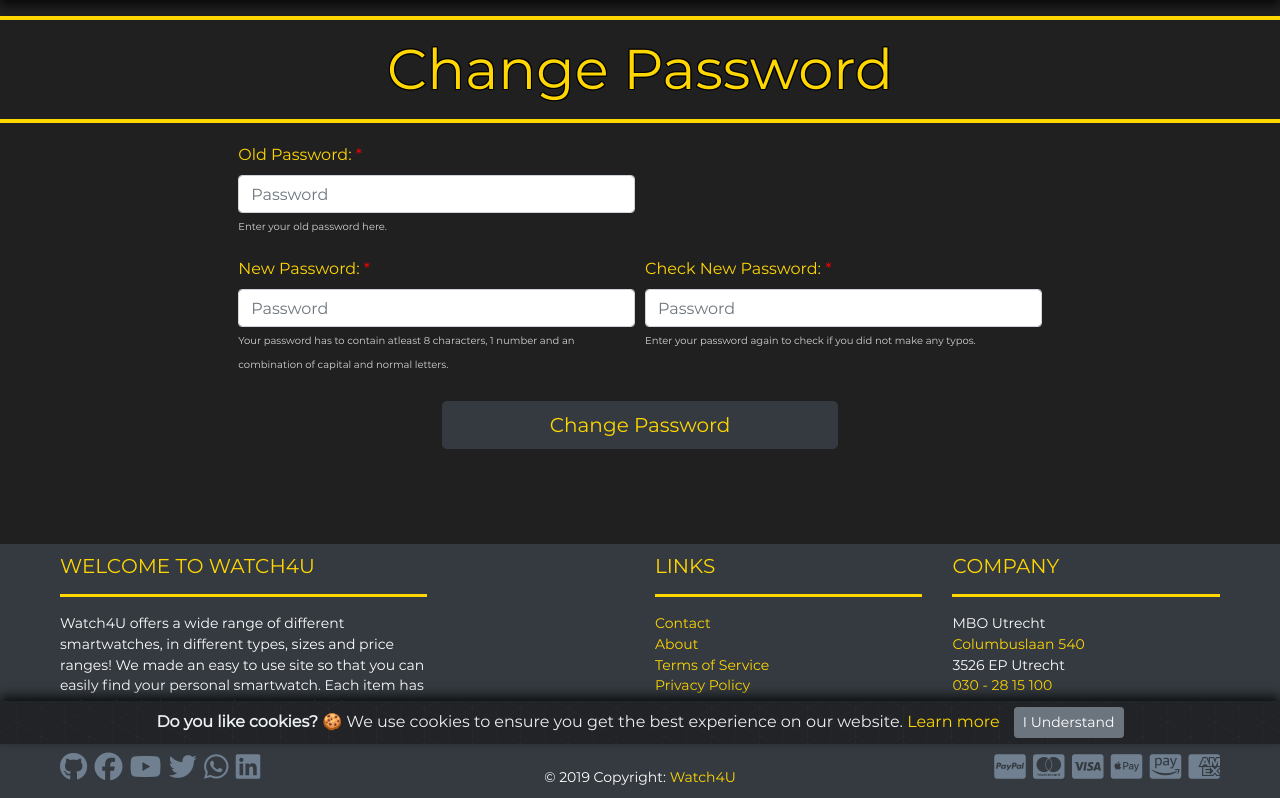
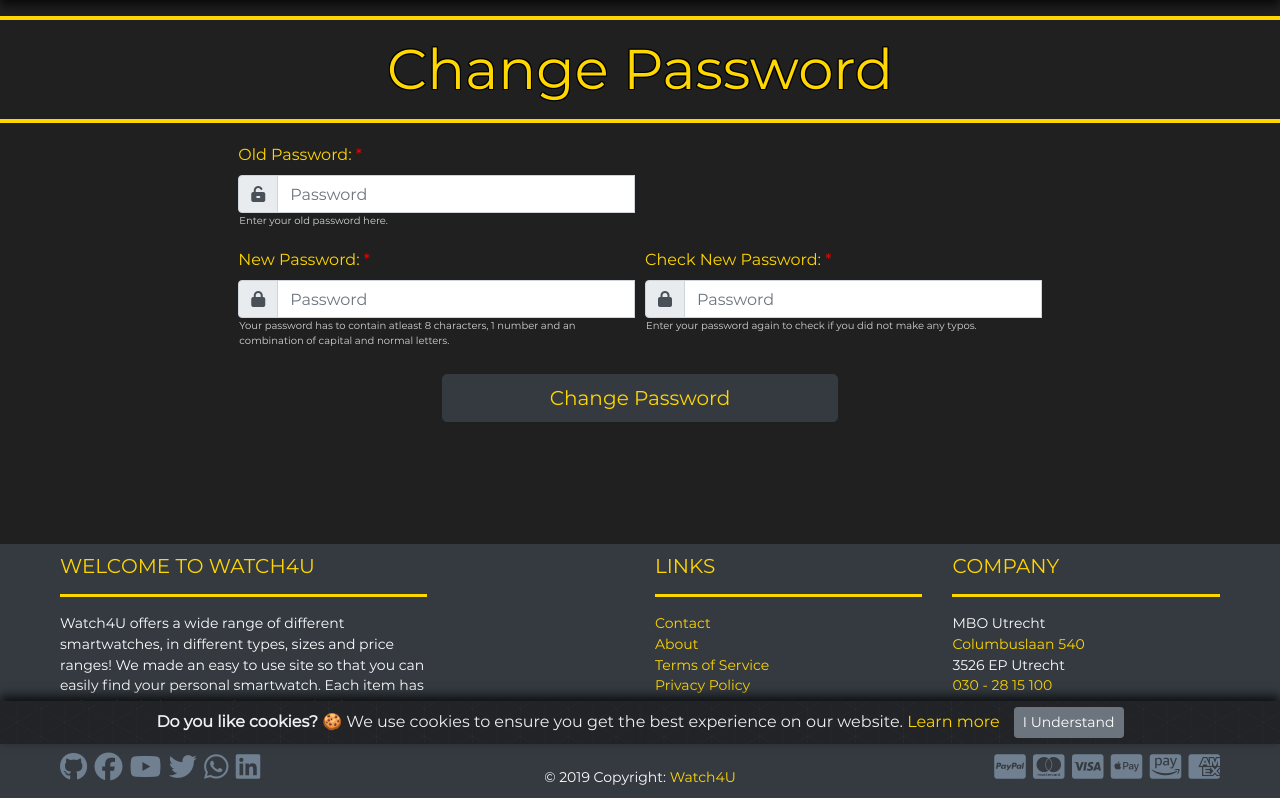
Before and after one commit to IJuanTM/watch4u, a PHP site: page /index.php?content=change_password in a window 1280 px wide. Shown: the part 56-854 px from the top of the page. Run offline with PHP 8.4, Linux system fonts and the light colour scheme; some libraries are stand-ins or nearby versions.

Commit message:
icons fom password

```diff
--- a/pages/change_password.php
+++ b/pages/change_password.php
@@ -6,16 +6,23 @@
 <form class="change_password-form container-fluid" name="change_password-form" action="./script/change_password.php" method="POST">
 
     <div class="row">
-        <div class="col-2"></div>
+        <div class="col-2">
+            <span style="display:none;"><input type="number" class="form-control" name="iduser" placeholder="IDuser" value="<?php echo $iduser; ?>" /></span>
+        </div>
         <div class="col-8">
 
             <!-- Old password row -->
             <div class="form-row">
 
-                <div class="form-group col-md-6">
+                <div class="form-group col-6">
                     <label class="form-text" for="inputPassword">Old Password: <span class="required">*</span></label>
-                    <input type="password" class="form-control" name="Password" placeholder="Password">
-                    <span class="form-detail">Enter your old password here.</span>
+					<div class="input-group">
+						<div class="input-group-prepend">
+							<span class="input-group-text" id="inputGroupPrepend"><i class="fas fa-unlock-alt"></i></span>
+						</div>
+                        <input type="password" class="form-control" name="password" placeholder="Password" />
+                        <small class="col-12 form-detail" style="margin-left:-14px !important;">Enter your old password here.</small>
+                    </div>
                 </div>
 
             </div>
@@ -23,16 +30,26 @@
             <!-- New password row -->
             <div class="form-row">
 
-                <div class="form-group col-md-6">
+                <div class="form-group col-6">
                     <label class="form-text" for="inputPassword">New Password: <span class="required">*</span></label>
-                    <input type="password" class="form-control" name="Password1" placeholder="Password">
-                    <span class="form-detail">Your password has to contain atleast 8 characters, 1 number and an combination of capital and normal letters.</span>
+					<div class="input-group">
+						<div class="input-group-prepend">
+							<span class="input-group-text" id="inputGroupPrepend"><i class="fas fa-lock"></i></span>
+						</div>
+                        <input type="password" class="form-control" name="password1" placeholder="Password" />
+                        <small class="col-12 form-detail" style="margin-left:-14px !important;">Your password has to contain atleast 8 characters, 1 number and an combination of capital and normal letters.</small>
+                    </div>
                 </div>
 
-                <div class="form-group col-md-6">
+                <div class="form-group col-6">
                     <label class="form-text" for="inputCheckPassword">Check New Password: <span class="required">*</span></label>
-                    <input type="password" class="form-control" name="password2" placeholder="Password">
-                    <span class="form-detail">Enter your password again to check if you did not make any typos.</span>
+					<div class="input-group">
+						<div class="input-group-prepend">
+							<span class="input-group-text" id="inputGroupPrepend"><i class="fas fa-lock"></i></span>
+						</div>
+                        <input type="password" class="form-control" name="password2" placeholder="Password" />
+                        <small class="col-12 form-detail" style="margin-left:-14px !important;">Enter your password again to check if you did not make any typos.</small>
+                    </div>
                 </div>
 
             </div>
--- a/pages/edit_account.php
+++ b/pages/edit_account.php
@@ -16,7 +16,7 @@
 			<!-- Name row -->
 			<div class="form-row">
 
-				<div class="form-group col-5">
+				<div class="form-group col-4">
 					<label class="form-text" for="inputFirstname">Firstname:</label>
 					<div class="input-group">
 						<div class="input-group-prepend">
@@ -26,7 +26,7 @@
 					</div>
 				</div>
 
-				<div class="form-group col-2">
+				<div class="form-group col-3">
 					<label class="form-text" for="inputInfix">Infix:</label>
 					<input type="text" class="form-control" id="inputInfix" name="infix" placeholder="Infix" value="<?php echo strtolower($infix); ?>">
 				</div>
```
Also changed, not shown: script/change_password.php (+21 -18 lines).
